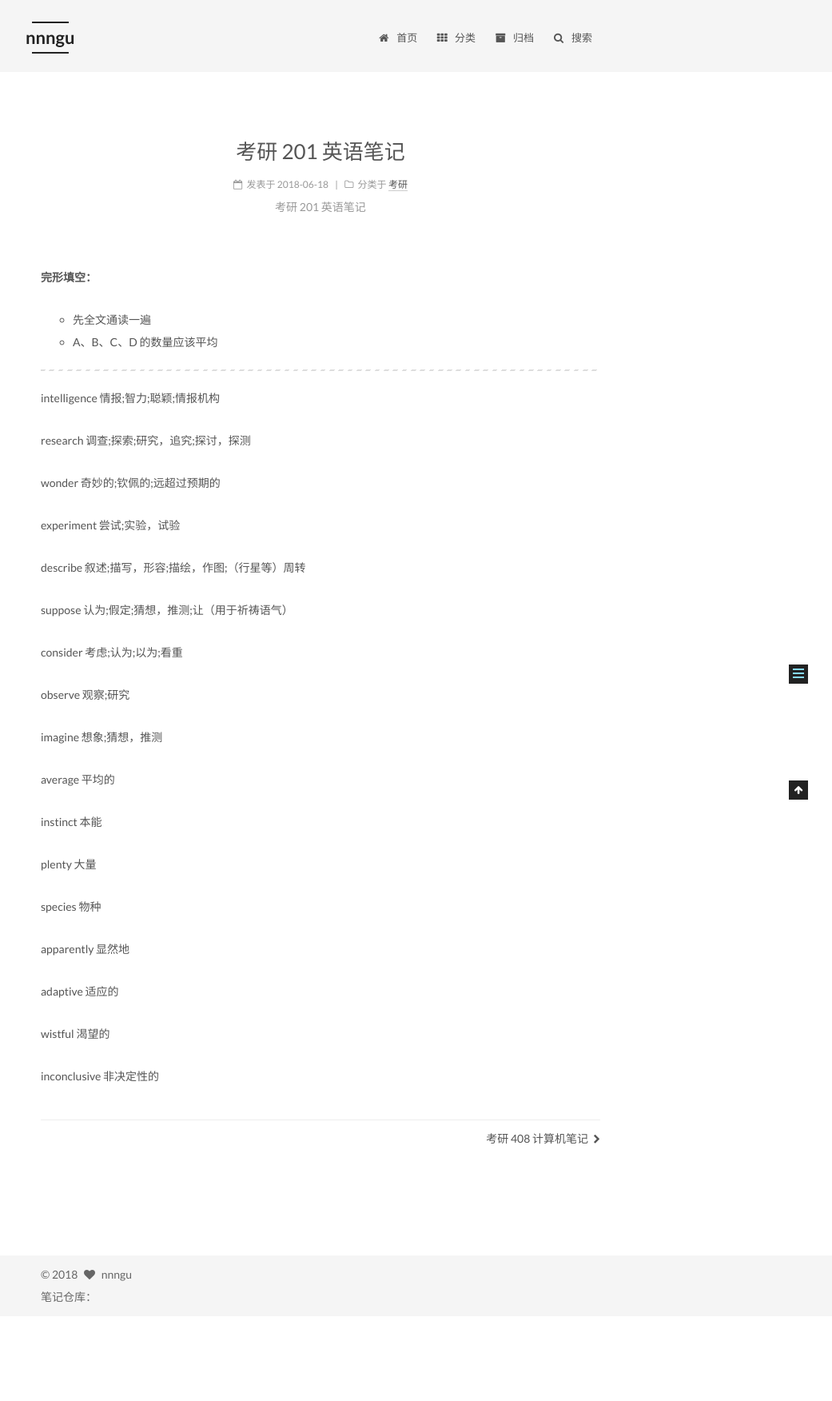
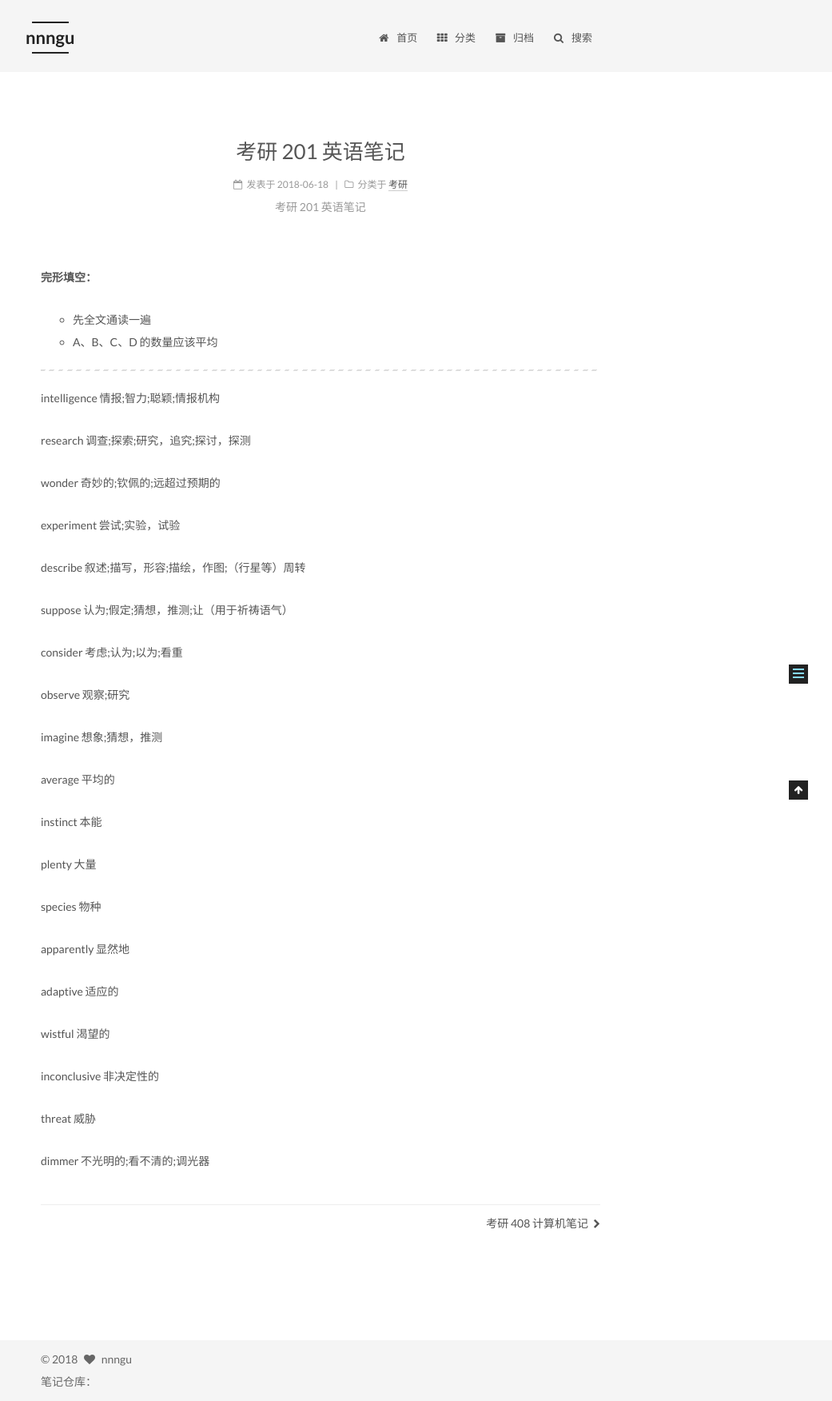
Before and after one commit to nnngu/LearningNotes, a Jekyll site: the page built from _posts/2018-06-18-考研 201 英语笔记.md, in a window 1280 px wide. Shown: the whole page at 80% size, without its empty margins (239-1280 px from the left). Built offline with Jekyll 4.4.1, drawn with Linux system fonts in a browser that asks for light colours; before the commit the page ends 1646 px from its top, so only the background shows below that; grey boxes are pictures that could not be loaded.

Commit message:
修改文件: _posts/2018-06-18-考研 201 英语笔记.md

```diff
--- a/_posts/2018-06-18-考研 201 英语笔记.md
+++ b/_posts/2018-06-18-考研 201 英语笔记.md
@@ -42,3 +42,7 @@ adaptive  适应的
 wistful  渴望的
 
 inconclusive  非决定性的
+
+threat  威胁
+
+dimmer  不光明的;看不清的;调光器
```
